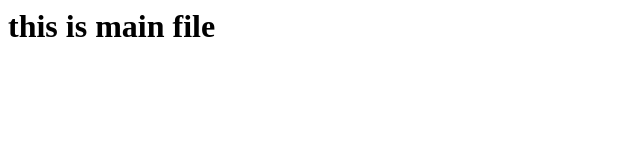
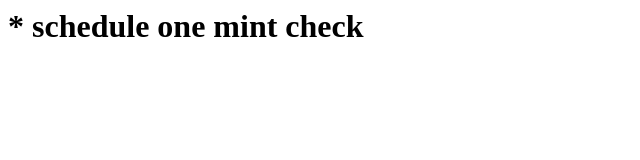
Before and after one commit to najiyanasrinaws/jenkins-basics, a plain HTML site: page index.html in a window 1280 px wide. Shown: the whole page, without its empty margins (0-640 px from the left). Drawn offline with Linux system fonts and the light colour scheme.

Commit message:
new commit

```diff
--- a/index.html
+++ b/index.html
@@ -1 +1 @@
-<h1>this is main file</h1>
+<h1>* schedule one mint check </h1>
```
